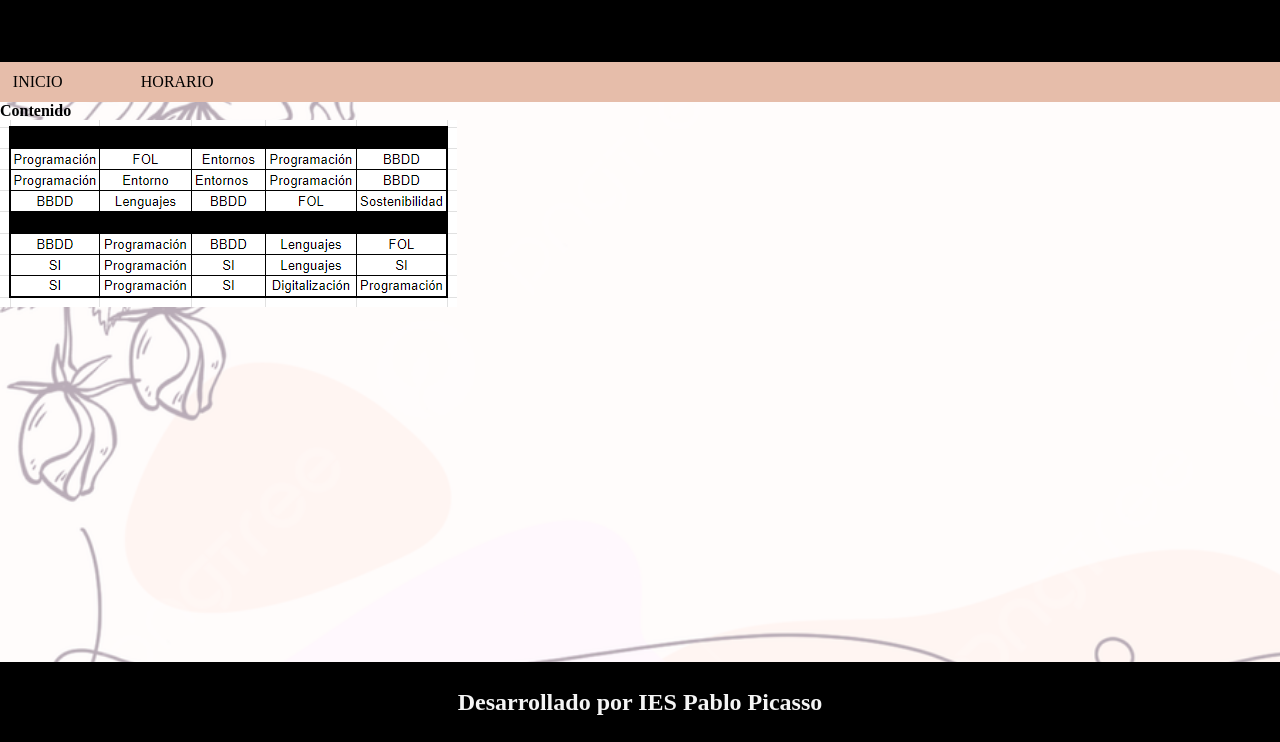
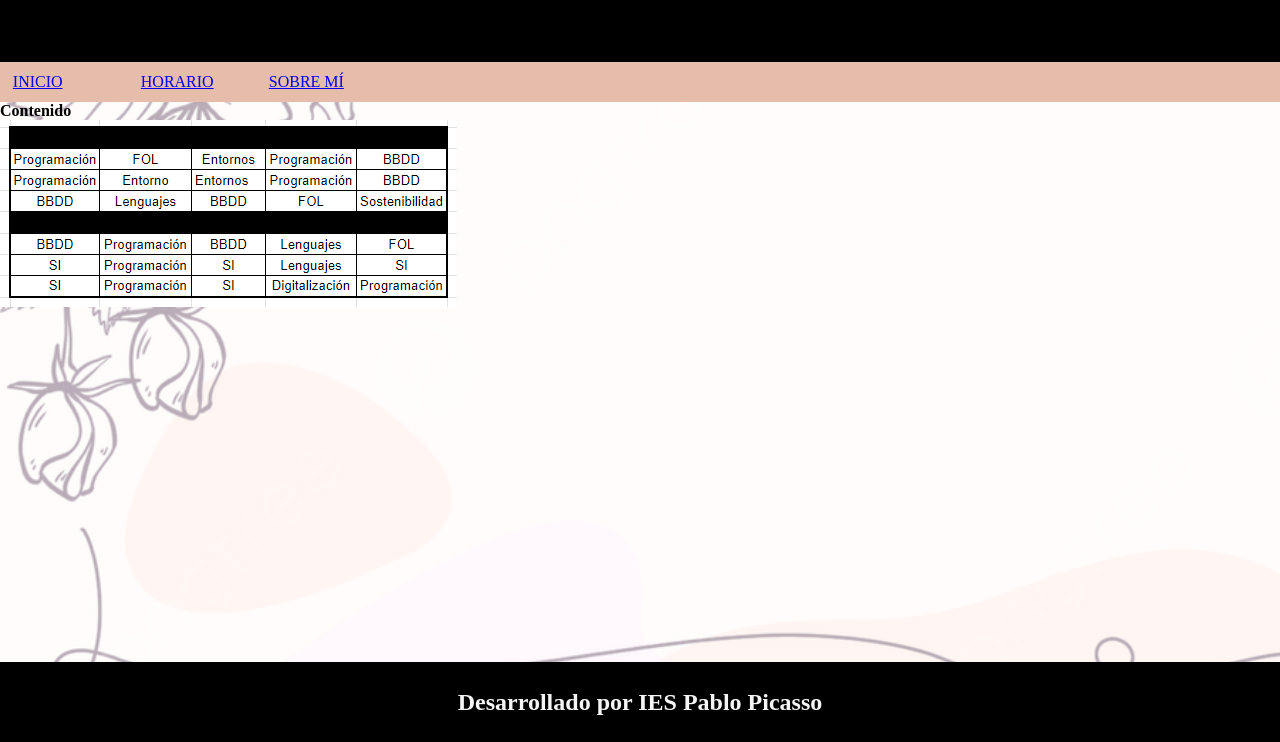
Before and after one commit to stha827/Act2VS_SaraThapaKc, a plain HTML site: page horario.html in a window 1280 px wide. Shown: the part 58-800 px from the top of the page. Drawn offline with Linux system fonts and the light colour scheme.

Commit message:
Añadimos enlaces

```diff
--- a/horario.html
+++ b/horario.html
@@ -12,8 +12,9 @@
         <p> Actividad 2 GIT y GitHub </p>
     </header>
     <nav>
-        <p> INICIO </p>
-        <p> HORARIO </p>
+        <p><a href="./index.html"> INICIO </a> </p>
+        <p><a href="./horario.html"> HORARIO </a> </p>
+        <p><a href="./sobremi.html"> SOBRE MÍ </a> </p>
     </nav>
     <main>
         <p> Contenido </p>
```
Also changed, not shown: index.html (+3 -2 lines), sobremi.html (+2 -2 lines).
